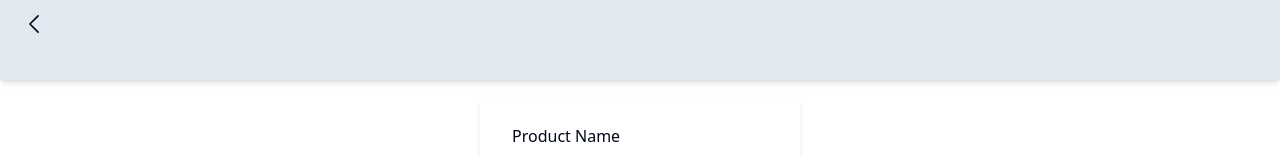
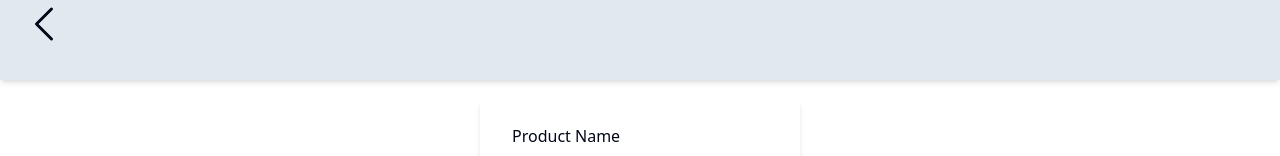
Before and after one commit to sevtechcodes/FriendsWithTools, a Next.js app: page /form in a window 1280 px wide. Shown: the top 156 px of the page. Built offline with nearby package versions, Linux system fonts and the light colour scheme; no server answers; the database is empty.

Commit message:
styling in progress

```diff
--- a/app/(no-nav)/form/page.tsx
+++ b/app/(no-nav)/form/page.tsx
@@ -146,8 +146,12 @@
   return (
     <>
       <header className='border-grey h-20 shadow-md mb-5 bg-slate-200 '>
-        <Link href='/rented' className='h-15 w-15'>
-          <ChevronLeftIcon className='h-12 w-12 border pl-5' />
+        <Link href='/rented'>
+          {/* <ChevronLeftIcon className='h-15 w-11  border ml-5 pt-5'/> */}
+          <svg xmlns="http://www.w3.org/2000/svg" fill="none" viewBox="0 0 24 24" strokeWidth={1.5} stroke="currentColor" className="size-12 ml-5">
+            <path strokeLinecap="round" strokeLinejoin="round" d="M15.75 19.5 8.25 12l7.5-7.5" />
+          </svg>
+
         </Link>
       </header>
       <div className='flex justify-center items-center  h-200'>
```
